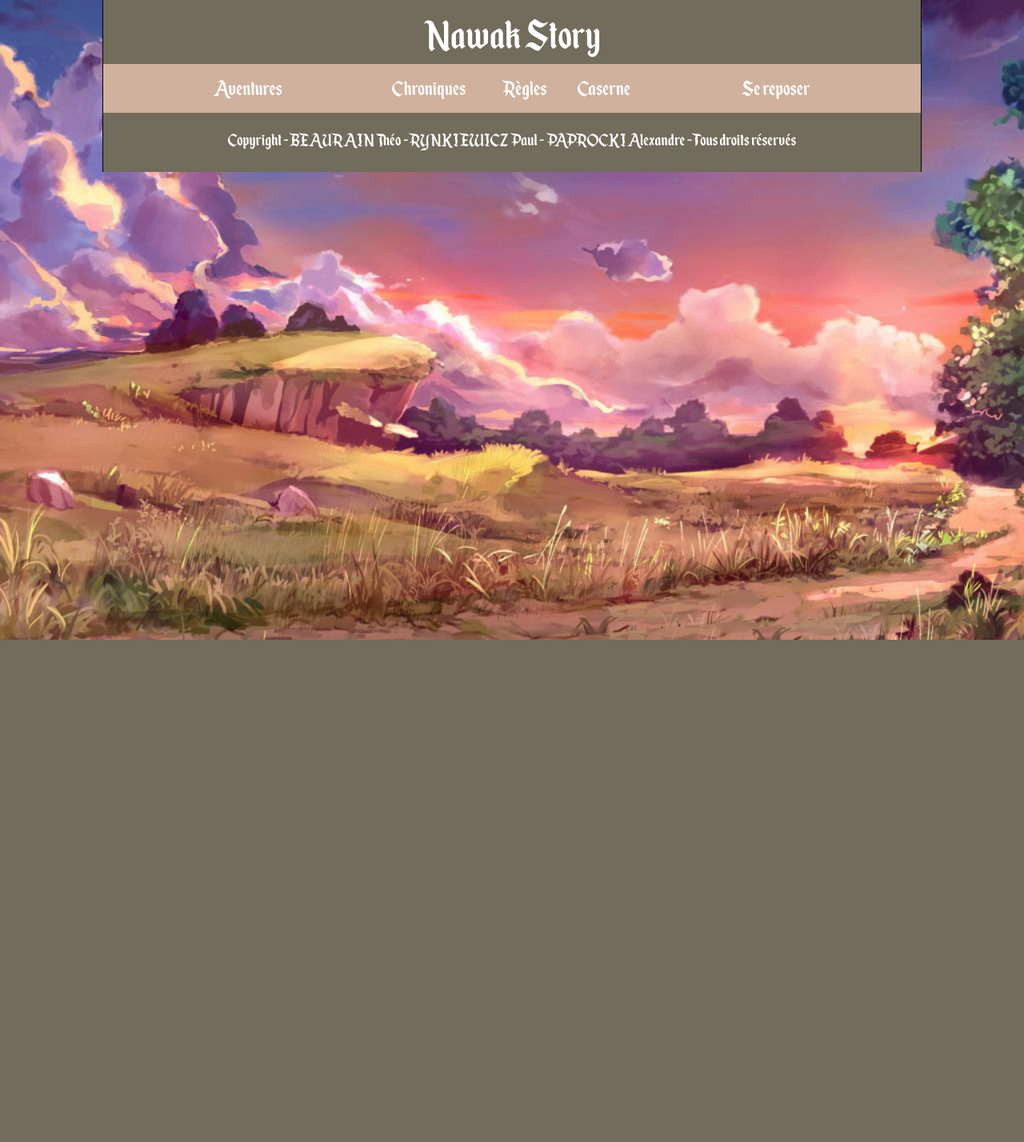
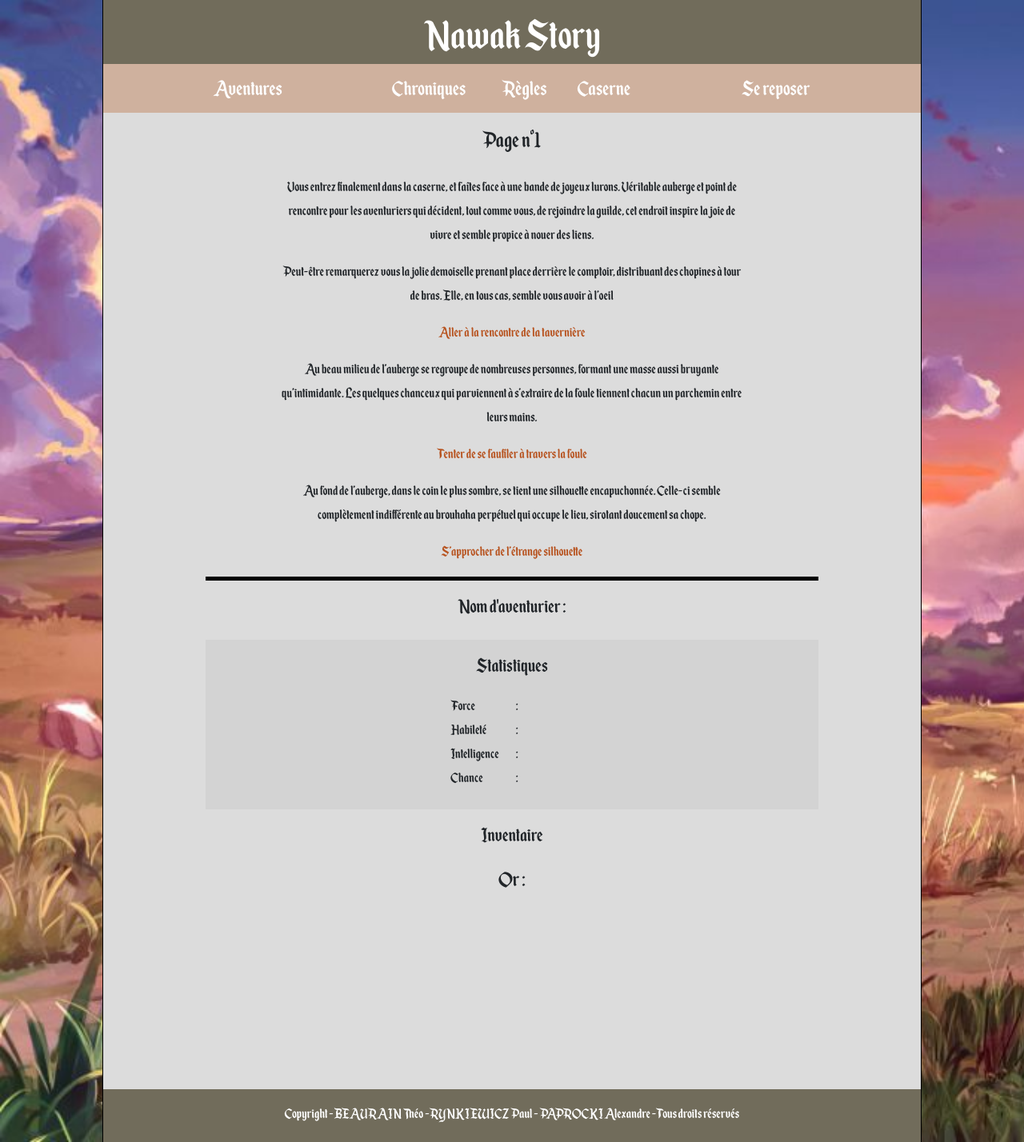
Before and after one commit to Boneco01/NawakStory, a PHP site: page /history.php?id=1&page=1 in a window 1280 px wide. Shown: the whole page at 80% size. Before the commit the page ends 800 px from the top, so only its background shows below. Run offline with PHP 8.4, Linux system fonts and the light colour scheme; the visitor is signed in with stand-in values (Sample User, id 1); data comes from the database, SQL or seed files in the repository.

Commit message:
Add files via upload

```diff
--- a/ajax/AjaxOP.php
+++ b/ajax/AjaxOP.php
@@ -25,9 +25,9 @@
 					</div>
 
 					<div class=\"w-50 mx-auto col m-0 p-0\" id=\"adventureImg\">
-						<img src=\"". $tab[3] ."\" class=\"w-75 position-absolute\">
-						<a href=\"history.php?id=". $tab[0] ."\">
-						<button class=\"w-25 position-absolute text-light\"> Commencer </button></a>
+						<img src=\"". $tab[3] ."\">
+						<a href=\"history.php?id=". $tab[0] ."&page=1\">
+						<button class=\"position-absolute text-light\"> Commencer </button></a>
 					</div>
 				</div>
 			";
--- a/chronicle.php
+++ b/chronicle.php
@@ -16,7 +16,7 @@
 				<h2 class="mb-4 text-center"> Chroniques de NawakStory </h2>
 				<h3 class="text-center"> Explications de l'univers </h3>
 
-				<p class="p-3 mx-5 text-center mx-auto w-75"> Lorem ipsum dolor sit amet, consectetur adipiscing elit. Morbi sagittis iaculis sem, at consectetur mauris aliquam vitae. Aliquam a leo neque. Ut nec finibus tortor, feugiat molestie risus. Donec et lectus rhoncus, iaculis lacus venenatis, laoreet nunc. Donec accumsan nisl feugiat nunc euismod aliquet. Phasellus sollicitudin sit amet elit ac suscipit. Maecenas sit amet nibh aliquet, facilisis ipsum eget, eleifend dolor. Nam laoreet elit erat, sit amet fermentum risus maximus quis. </p>
+				<p class="p-3 mx-5 text-center mx-auto w-75"> Oyez, aventurier, les origines de ce monde fabuleux qu'est Adeyfinir. Ce monde féérique fait office de terre promise pour chaque être en quête de fabuleuses aventures, de gloire comme de richesse. Vous y découvrirez mille et une merveilles, et rencontrerez sans aucun doutes de nombreux compagnons d'armes lors de vos aventures. Ne partez pas en hâte toutefois, puisque si ces terres regorgent de merveilles, d'autres forces bien plus sombres s'y cachent. Vous devrez faire preuve de courage pour espérer y faire vos preuves, y déposer votre marque à jamais. Nombreux sont ceux qui se sont lancés sur ces chemins sinueux, et peu d'entres eux sont entrés dans la légende. Ferez-vous partis des rares élus ? </p>
 
 				<div class="w-100 row mx-auto chronicle">
 					<div class="col m-0 p-0 chronicleImg w-50">
--- /dev/null
+++ b/css/history.css
@@ -0,0 +1,13 @@
+/* --- Section --- */
+
+.linkToRedirect {
+	color: #b7521e;
+}
+
+p {
+	font-size: 20px;
+}
+
+#divInfosAventurier {
+	border-top: 5px solid black;
+}
--- a/history.php
+++ b/history.php
@@ -5,37 +5,184 @@
 
 	class History extends ConnexionBD {
 
-		// Fonction pour savoir si l'utilisateur à déjà créé son personnage
+		// Fonction pour récupérer les valeurs de notre personnage
 
-		function persoCreate() {
-			$req = self::$bdd->prepare("SELECT stat_force FROM Aventurier WHERE pseudo = :pseudo");
+		function getPersonnage() {
+			$req = self::$bdd->prepare("SELECT * FROM Aventurier WHERE pseudo = :pseudo");
 			$tuple = array(":pseudo" => $_SESSION['pseudo']);
+			$result = $req->execute($tuple);
+
+			$tab = $req->fetch();
+			return $tab;
+		}
+
+		function getSac($id_aventurier) {
+			$req = self::$bdd->prepare('SELECT * FROM objet INNER JOIN sac using(id_objet) WHERE id_aventurier = :id_aventurier');
+			$tuple = array(":id_aventurier" => $id_aventurier);
 			$result = $req->execute($tuple);
 
 			$tab = $req->fetchAll();
 			return $tab;
 		}
+
+		function affichageSac($monSac) {
+			$affichageSac = "";
+			$tailleListe = count($monSac);
+			for($i = 0; $i < $tailleListe; $i++) {
+				$affichageSac = $affichageSac . "<img id=\"". $monSac[$i][0] ."\" class=\"imgObjetSac imgClickable\" src=\"". $monSac[$i][2] ."\" alt=\"#\">";
+			}
+
+			return $affichageSac;
+		}
+
 	}
 
 	/* --- --- --- --- --- */
 
 	$monHistoire = new History();
 
-	$persoCreate = $monHistoire->persoCreate();
+		$monPersonnage = $monHistoire->getPersonnage();
+		$monSac = $monHistoire->getSac($monPersonnage[0]);
+		$affichageSac = $monHistoire->affichageSac($monSac);
+		$mesInfos = "
 
+			<div id=\"perso\" class=\"py-3 text-center\">
+				<span id=\"idPersonnage\">" . $monPersonnage[0] . "</span>
+				<h3> Nom d'aventurier : " . $monPersonnage[1] . " </h3>
+
+				<div id=\"stats\" class=\"mt-4 pb-4 mx-auto\">
+					<h3 class=\"pt-3\"> Statistiques </h3>
+
+					<div class=\"row valStats\">
+						<span class=\"text-left col-2\"> Force </span>
+						<span class=\"text-left col-1\"> : </span>
+						<span class=\"text-left col-4\"> " . $monPersonnage[3] . " </span>
+					</div>
+
+					<div class=\"row valStats\">
+						<span class=\"text-left col-2\"> Habileté </span>
+						<span class=\"text-left col-1\"> : </span>
+						<span class=\"text-left col-4\"> " . $monPersonnage[4] . " </span>
+					</div>
+
+					<div class=\"row valStats\">
+						<span class=\"text-left col-2\"> Intelligence </span>
+						<span class=\"text-left col-1\"> : </span>
+						<span class=\"text-left col-4\"> " . $monPersonnage[5] . " </span>
+					</div>
+
+					<div class=\"row valStats\">
+						<span class=\"text-left col-2\"> Chance </span>
+						<span class=\"text-left col-1\"> : </span>
+						<span class=\"text-left col-4\"> " . $monPersonnage[6] . " </span>
+					</div>
+				</div>
+
+				<h3 class=\"pt-3 mb-3\"> Inventaire </h3>
+
+				<div id=\"inventory\" class=\"mt-2 row w-100 mx-auto\">
+					<span class=\"col\"> Or : <span id=\"or\"> " . $monPersonnage[7] . " </span></span>
+				</div>
+
+				<div id=\"items\">
+					<tr>
+					<th scope=\"col\">
+						". $affichageSac ."
+					</th>
+				</tr>
+				</div>
+			</div>
+
+            <div id=\"monPopup\" class=\"popup\">
+                <!-- Contenu du popup-->
+                <div class=\"contenuPopup\">
+                    <span class=\"fermer\" onclick=\"fermerPopup()\">&times;</span>
+                    <div id=\"infosObjetPopup\">
+                    	<h2></h2>
+                    	<img src=\"\" alt=\"#\" class=\"mx-auto d-block\" style=\"width: 200px\">
+                    	<p class=\"mx-auto d-block\"></p>
+                    	<button class=\"mx-auto d-block\">Acheter : </button>
+                    </div>
+                </div>
+            </div>
+		";
 ?>
 
 <!DOCTYPE html>
 <html>
 	<head>
 		<link rel="stylesheet" type="text/css" href="css/history.css">
+		<link rel="stylesheet" type="text/css" href="css/barrack.css">
 	</head>
 
 	<!-- Corps de page -->
 
 	<body class="mx-auto">
 		<section class="mx-auto">
+			<div class="w-75 pb-1 mx-auto">
+				<?php
+					if (isset($_GET['id'])) {
+						$id = $_GET['id'];
+					}
 
+					switch ($id) {
+						case '1':
+						case '2':
+
+							echo "
+								<h2 class=\"py-3 text-center\"> Page n°" . $_GET['page'] . " </h2>
+							";
+							include 'stories/story' . $id . '.php';
+							break;
+
+						default:
+							header('Location: adventure.php');
+							break;
+					}
+
+					echo "
+						<script type=\"text/javascript\">
+						function test() {
+							alert(\"test\");
+						}
+
+						function fermerPopup() {
+							var popup = document.getElementById(\"monPopup\");
+							popup.style.display = \"none\";
+						}
+
+						$(\"body\").on('click', \".imgClickable\", function() {
+
+							var objetChoisi = this.id;
+							var isSac;
+							if(this.className == \"imgObjetSac imgClickable\") {
+								isSac = \"1\";
+							} else {
+								isSac = \"0\";
+							}
+
+							$.ajax({
+								dataType: \"json\",
+								url: \"./ajax/ajax_recup_donnees_objet.php\",
+								data: {id: objetChoisi, sac: isSac},
+								method: 'GET',
+								success: function(data) {
+									document.getElementById(\"infosObjetPopup\").innerHTML = data;
+								},
+								error: function() {alert (\"erreur\");}
+							});
+
+							var popup = document.getElementById(\"monPopup\");
+							popup.style.display = \"block\";
+
+						});
+
+						</script>
+					";
+
+					echo "<div id=\"divInfosAventurier\">". $mesInfos ."</div>";
+				?>
+			</div>
 		</section>
 
 		<?php
--- /dev/null
+++ b/stories/story1.php
@@ -0,0 +1,162 @@
+<?php
+
+	class Story1 extends ConnexionBD {
+
+		// Fonction pour récupérer les différentes statistiques du joueur
+
+		function getStats() {
+			$req = self::$bdd->prepare("SELECT stat_force, stat_endurance, stat_intelligence, stat_chance FROM Aventurier WHERE pseudo = :pseudo");
+			$tuple = array(":pseudo" => $_SESSION['pseudo']);
+			$result = $req->execute($tuple);
+
+			$tab = $req->fetchAll();
+			return $tab;
+		}
+
+		// Fonction pour savoir quel texte est à afficher en fonction de la page sur laquelle l'utilisateur se trouve
+
+		function page($page) {
+			switch ($page) {
+				case "1":
+					echo "
+						<p class=\"text-center w-75 mx-auto\"> Vous entrez finalement dans la caserne, et faîtes face à une bande de joyeux lurons. Véritable auberge et point de rencontre pour les aventuriers qui décident, tout comme vous, de rejoindre la guilde, cet endroit inspire la joie de vivre et semble propice à nouer des liens.
+						<p class=\"text-center w-75 mx-auto\"> Peut-être remarquerez vous la jolie demoiselle prenant place derrière le comptoir, distribuant des chopines à tour de bras. Elle, en tous cas, semble vous avoir à l’oeil </p>
+						<a href=\"history.php?id=1&page=2\" class=\"linkToRedirect\"><p class=\"text-center w-75 mx-auto\"> Aller à la rencontre de la tavernière </p></a>
+
+						<p class=\"text-center w-75 mx-auto\"> Au beau milieu de l’auberge se regroupe de nombreuses personnes, formant une masse aussi bruyante qu’intimidante. Les quelques chanceux qui parviennent à s’extraire de la foule tiennent chacun un parchemin entre leurs mains. </p>
+						<a href=\"history.php?id=1&page=4\" class=\"linkToRedirect\"><p class=\"text-center w-75 mx-auto\"> Tenter de se faufiler à travers la foule </p></a>
+
+						<p class=\"text-center w-75 mx-auto\"> Au fond de l’auberge, dans le coin le plus sombre, se tient une silhouette encapuchonnée. Celle-ci semble complètement indifférente au brouhaha perpétuel qui occupe le lieu, sirotant doucement sa chope. </p>
+						<a href=\"history.php?id=1&page=?\" class=\"linkToRedirect\"><p class=\"text-center w-75 mx-auto\"> S’approcher de l’étrange silhouette </p></a>
+					";
+					break;
+
+				case "2":
+					echo "
+						<p class=\"text-center w-75 mx-auto\"> Vous approchez du comptoir, prenant place aux côtés d’un homme visiblement ivre. Heureusement pour vous, ce dernier semble trop occupé à inspecter le fond de sa chope pour vous causer le moindre soucis. Vous ne restez pas seul longtemps, puisque sans trop tarder voilà que la tavernière vous accueil comme il se doit. </p>
+						<p class=\"text-center w-75 mx-auto\"><i> “Bien le bonjour, aventurier. Je ne crois pas vous avoir déjà rencontré, vous venez d’arriver n’est-ce pas ?” </i></p>
+						<p class=\"text-center w-75 mx-auto\"> La charmante jeune femme, parée d’une chevelure d’un roux ardent, et dont les tâches de rousseurs font ressortir son regard azur, s’adresse à vous d’une voix suave. Balayant la main baladeuse de l’ivrogne à vos côtés, la tavernière reprend. </p>
+						<p class=\"text-center w-75 mx-auto\"><i> “Quoi qu’il en soit, vous êtes le bienvenue parmi nous ! Vous trouverez ici tout ce dont chaque aventurier a besoin. Que ce soit de quoi vous requinquer comme de quoi vous amuser, ou encore les contrats que nous avons à vous proposer, vous ne connaîtrez plus l’ennui !” </i></p>
+						<p class=\"text-center w-75 mx-auto\"> Sur ces mots, elle pointait du doigt la foule prenant place au milieu de l’auberge, cachant vraisemblablement le tableau des missions. </p>
+						<a href=\"history.php?id=1&page=4\" class=\"linkToRedirect\"><p class=\"text-center w-75 mx-auto\"> Remercier la tavernière et se diriger vers la foule </p></a>
+
+						<p class=\"text-center w-75 mx-auto\"> Soudainement, l’ivrogne se fait plus insistant. Attrapant la robe de la jeune femme, il se met à la tirer frénétiquement. Celle-ci, loin d’être effrayée par le comportement de l’homme, semble toutefois ennuyée. Tandis qu’elle essaie de se défaire de l’étreinte du malheureux, celui-ci commence à devenir agressif. </p>
+						<a href=\"history.php?id=1&page=3\" class=\"linkToRedirect\"><p class=\"text-center w-75 mx-auto\"> Porter secours à la tavernière </p></a>
+					";
+					break;
+
+				case "3":
+					echo "
+						<p class=\"text-center w-75 mx-auto\"> Prenant votre courage à deux mains, vous vous ruez sur l’ivrogne afin qu’il relâche sa cible. Le bousculant violemment, vous parvenez à le faire lâcher prise, tandis qu’il tombe à la renverse. Malgré son état second, l’homme parvient à se relever, vous faisant face en grognant. </p>
+					";
+
+					$chance = rand(4, 10);
+
+					if ($this->getStats()[0][0] > 10) {
+						echo "
+							<p class=\"text-center w-75 mx-auto\"> L’ivrogne se jetant sur vous, vous l’accueillez en bonne et due forme en lui portant votre poing à la figure. L’une de ses dents s’échappe de sa bouche, alors qu’il s’écrase de nouveau en arrière, cette fois inconscient. Soupirant, la tavernière tapote sur sa robe afin de la défroisser, vous adressant un large sourire. </p>
+							<p class=\"text-center w-75 mx-auto\"><i> “Les énergumènes dans son genre sont nombreux ici, j’y suis habituée, mais merci pour votre aide ! Tenez, en gage de ma gratitude, prenez-en soin.” </i></p>
+							<p class=\"text-center w-75 mx-auto\"> Un léger clin d’oeil accompagne le geste de la jeune femme, tandis qu’elle vous tend un petit pendentif en argent. Appelée par un énième client, votre interlocutrice vous laisse de nouveau seul. </p>
+							<a href=\"history.php?id=1&page=4\" class=\"linkToRedirect\"><p class=\"text-center w-75 mx-auto\"> Ranger le pendentif et se diriger vers la foule </p></a>
+						";
+					} else if ($this->getStats()[0][3] > $chance) {
+						echo "
+							<p class=\"text-center w-75 mx-auto\"> Vous tentez de le frapper, mais vous ne le faites que reculer. Cependant, par chance, l’ivrogne trébuche sur le tabouret sur lequel il était assis et se cogne la tête sur le coin de la table. Il s’évanouit sur le coup, mais vous ne savez pas si cela est dû à l’alcool ou à la chute. </p>
+							<p class=\"text-center w-75 mx-auto\"> Soupirant, la tavernière tapote sur sa robe afin de la défroisser, vous adressant un large sourire. </p>
+							<p class=\"text-center w-75 mx-auto\"><i> “Les énergumènes dans son genre sont nombreux ici, j’y suis habituée.” </i></p>
+							<p class=\"text-center w-75 mx-auto\"> Appelée par un énième client, votre interlocutrice vous laisse de nouveau seul. </p>
+							<a href=\"history.php?id=1&page=4\" class=\"linkToRedirect\"><p class=\"text-center w-75 mx-auto\"> Se diriger vers la foule </p></a>
+						";
+					} else {
+						echo "
+							<p class=\"text-center w-75 mx-auto\"> L’ivrogne se jette sur vous et vous attrape à la gorge. Tandis que vous suffoquer, d’autres aventuriers sur ruent à votre secours afin de maîtriser l’énergumène. </p>
+							<p class=\"text-center w-75 mx-auto\"> Finalement, vous tombez à la renverse, parvenant difficilement à reprendre votre souffle. Votre manque de constitution semble grandement vous handicaper, et vous finissez par tomber dans les pommes. </p>
+							<p class=\"text-center w-75 mx-auto\"> Peut-être auriez-vous dû réfléchir davantage à vos capacités avant d’entreprendre pareille action. </p>
+							<p class=\"text-center w-75 mx-auto\"> Vous transportant dans l’une des chambres de l’auberge, les aventuriers vous laissèrent aux petits soins de la tavernière avant que vous ne repreniez connaissance. </p>
+							<a href=\"history.php?id=1&page=1\" class=\"linkToRedirect\"><p class=\"text-center w-75 mx-auto\"> Redescendre dans la caserne </p></a>
+						";
+					}
+					break;
+
+				case "4":
+					echo "
+						<p class=\"text-center w-75 mx-auto\"> Doucement mais sûrement, vous parvenez à vous frayer un chemin entre la foule. Toutefois, il semble que vous n’êtes pas le seul à espérer atteindre le centre de ce cercle infernal. Entre deux coups de coudes mal avisés, vous percutez lourdement un mur… Qui n’en est pas vraiment un. Devant vous se tient un véritable colosse, vous toisant désormais d’un regard mauvais. </p>
+						<a href=\"history.php?id=1&page=5\" class=\"linkToRedirect\"><p class=\"text-center w-75 mx-auto\"> Dissuader l’homme de s’en prendre à vous </p></a>
+						<a href=\"history.php?id=1&page=6\" class=\"linkToRedirect\"><p class=\"text-center w-75 mx-auto\"> Lui montrer lequel de vous deux est le plus fort </p></a>
+					";
+					break;
+
+				case "5":
+					$chance = rand(4, 10);
+
+					if ($this->getStats()[0][2] > 10) {
+						echo "
+							<p class=\"text-center w-75 mx-auto\"> Alors que la tension semble grimper en flèche au milieu de cette marée d’aventuriers, vous faîtes face à une situation complexe. En effet, vous vous êtes attiré les foudres d’un homme bien plus imposant que la moyenne, et qui ne semble pas assez raisonnable pour retenir ses poings. </p>
+							<p class=\"text-center w-75 mx-auto\"> Toutefois, dans un éclair de génie, vous faites en sorte de trébucher au contact d’un homme à votre droite. Exagérant votre réaction, vous insistez sur le fait que ces gens sont réellement mal élevés, et qu’ils sont les seuls responsables de toutes ces collisions. Fort heureusement, voilà que le colosse se laisse berner, alors que vous parvenez à rediriger sa rage contre une tierce personne. D’un geste ample, ce dernier balaye une grande partie de la foule, vous ouvrant par la même occasion la voie. </p>
+							<a href=\"history.php?id=1&page=7\" class=\"linkToRedirect\"><p class=\"text-center w-75 mx-auto\"> En profiter pour atteindre le centre de la foule </p></a>
+						";
+					} else if ($this->getStats()[0][3] > $chance) {
+						echo "
+							<p class=\"text-center w-75 mx-auto\"> Alors que la tension semble grimper en flèche au milieu de cette marée d’aventuriers, vous faîtes face à une situation complexe. En effet, vous vous êtes attiré les foudres d’un homme bien plus imposant que la moyenne, et qui ne semble pas assez raisonnable pour retenir ses poings. </p>
+							<p class=\"text-center w-75 mx-auto\"> Si vous tentez maladroitement de rejeter la faute sur un autre homme, feintant une chute provoquée par un contact bien trop peu crédible, il semble néanmoins que votre bonne étoile vous accompagne. Un peu plus loin dans la foule, une bagarre éclate, provoquant une vague de gens qui a pour effet de vous emporter loin de cet adversaire inescompté. Soufflant de soulagement, vous parvenez à vous extraire doucement du “courant”, découvrant une ouverture. </p>
+							<a href=\"history.php?id=1&page=7\" class=\"linkToRedirect\"><p class=\"text-center w-75 mx-auto\"> En profiter pour atteindre le centre de la foule </p></a>
+						";
+					}  else {
+						echo "
+							<p class=\"text-center w-75 mx-auto\"> Alors que la tension semble grimper en flèche au milieu de cette marée d’aventuriers, vous faîtes face à une situation complexe. En effet, vous vous êtes attiré les foudres d’un homme bien plus imposant que la moyenne, et qui ne semble pas assez raisonnable pour retenir ses poings. </p>
+							<p class=\"text-center w-75 mx-auto\"> Si vous tentez maladroitement de rejeter la faute sur un autre homme, feintant une chute provoquée par un contact bien trop peu crédible, il est clair que votre petit manège ne trompe pas cet adversaire inescompté. </p>
+							<p class=\"text-center w-75 mx-auto\"> Un geste vif précéda un ciel étoilé, tandis que la frappe du colosse vous atteint de plein fouet. </p>
+							<p class=\"text-center w-75 mx-auto\"> Vous transportant dans l’une des chambres de l’auberge, les aventuriers vous laissèrent aux petits soins de la tavernière avant que vous ne repreniez connaissance. </p>
+							<a href=\"history.php?id=1&page=1\" class=\"linkToRedirect\"><p class=\"text-center w-75 mx-auto\"> Redescendre dans la caserne </p></a>
+						";
+					}
+					break;
+				case "6":
+					$chance = rand(4, 10);
+
+					if ($this->getStats()[0][0] > 10) {
+						echo "
+							<p class=\"text-center w-75 mx-auto\"> Alors que la tension semble grimper en flèche au milieu de cette marée d’aventuriers, vous faîtes face à une situation complexe. En effet, vous vous êtes attiré les foudres d’un homme bien plus imposant que la moyenne, et qui ne semble pas assez raisonnable pour retenir ses poings. </p>
+							<p class=\"text-center w-75 mx-auto\"> Toutefois, loin d’être impressionné par cet adversaire inescompté, vous bombez le torse et faîtes face dignement. Votre comportement semble par ailleurs l’irriter davantage, celui-ci se mettant à rugir comme une bête enragé en brandissant son poing. Parvenant à éviter son assaut, vous envoyez à votre tour un uppercut rencontrer sa mâchoire. </p>
+							<p class=\"text-center w-75 mx-auto\"> Le choc fut terrible, la tête du colosse rebondissant en arrière, manquant presque de se détacher. Complètement mis K.O par cette contre-attaque fulgurante, ce dernier titube un instant avant de s’effondrer sur la foule, écrasant quelques aventuriers et vous offrant un chemin tout tracé. </p>
+							<a href=\"history.php?id=1&page=7\" class=\"linkToRedirect\"><p class=\"text-center w-75 mx-auto\"> En profiter pour atteindre le centre de la foule </p></a>
+						";
+					} else if ($this->getStats()[0][3] > $chance) {
+						echo "
+							<p class=\"text-center w-75 mx-auto\"> Alors que la tension semble grimper en flèche au milieu de cette marée d’aventuriers, vous faîtes face à une situation complexe. En effet, vous vous êtes attiré les foudres d’un homme bien plus imposant que la moyenne, et qui ne semble pas assez raisonnable pour retenir ses poings. </p>
+							<p class=\"text-center w-75 mx-auto\"> Toutefois, loin d’être impressionné par ce colosse, vous bombez le torse et faîtes face dignement. Votre comportement semble par ailleurs l’irriter davantage, celui-ci se mettant à rugir comme une bête enragé en brandissant son poing. Parvenant à éviter son assaut, vous envoyez à votre tour un uppercut rencontrer sa mâchoire. </p>
+							<p class=\"text-center w-75 mx-auto\"> Malheureusement, quand bien même celle-ci fait mouche, votre attaque est arrêté net par le cou robuste de votre adversaire. Peut-être était-ce un peu trop ambitieux de vous jeter dans l’affrontement face à un homme de cette trempe. Il semble néanmoins que votre bonne étoile vous accompagne. Un peu plus loin dans la foule, une bagarre éclate, provoquant une vague de gens qui a pour effet de vous emporter loin de cet adversaire inescompté. Soufflant de soulagement, vous parvenez à vous extraire doucement du “courant”, découvrant une ouverture. </p>
+							<a href=\"history.php?id=1&page=7\" class=\"linkToRedirect\"><p class=\"text-center w-75 mx-auto\"> En profiter pour atteindre le centre de la foule </p></a>
+						";
+					} else {
+						echo "
+							<p class=\"text-center w-75 mx-auto\"> Alors que la tension semble grimper en flèche au milieu de cette marée d’aventuriers, vous faîtes face à une situation complexe. En effet, vous vous êtes attiré les foudres d’un homme bien plus imposant que la moyenne, et qui ne semble pas assez raisonnable pour retenir ses poings. </p>
+							<p class=\"text-center w-75 mx-auto\"> Toutefois, loin d’être impressionné par ce colosse, vous bombez le torse et faîtes face dignement. Votre comportement semble par ailleurs l’irriter davantage, celui-ci se mettant à rugir comme une bête enragé en brandissant son poing. Parvenant à éviter son assaut, vous envoyez à votre tour un uppercut rencontrer sa mâchoire. </p>
+							<p class=\"text-center w-75 mx-auto\"> Malheureusement, quand bien même celle-ci fait mouche, votre attaque est arrêté net par le cou robuste de votre adversaire. Peut-être était-ce un peu trop ambitieux de vous jeter dans l’affrontement face à un homme de cette trempe. Un geste vif précéda un ciel étoilé, tandis que la frappe du colosse vous atteint de plein fouet. </p>
+							<p class=\"text-center w-75 mx-auto\"> Vous transportant dans l’une des chambres de l’auberge, les aventuriers vous laissèrent aux petits soins de la tavernière avant que vous ne repreniez connaissance. </p>
+							<a href=\"history.php?id=1&page=1\" class=\"linkToRedirect\"><p class=\"text-center w-75 mx-auto\"> Redescendre dans la caserne </p></a>
+						";
+					}
+					break;
+					/*
+						<p class=\"text-center w-75 mx-auto\"></p>
+						<a href=\"history.php?id=1&page=6\" class=\"linkToRedirect\"><p class=\"text-center w-75 mx-auto\"></p></a>
+					*/
+				default:
+					break;
+			}
+		}
+	}
+
+	/* --- --- --- --- --- */
+
+	$maPremièreHistoire = new Story1();
+
+	if (isset($_GET['page'])) {
+		$page = $_GET['page'];
+		$maPremièreHistoire->page($page);
+		$maPremièreHistoire->getStats();
+	} else {
+		header('Location: adventure.php');
+	}
+?>
```
Also changed, not shown: adventure.php (+4 -4 lines), barrack.php (+4 -4 lines), css/adventure.css (+67 -9 lines), stories/story2.php (added, +1 -0 lines).
